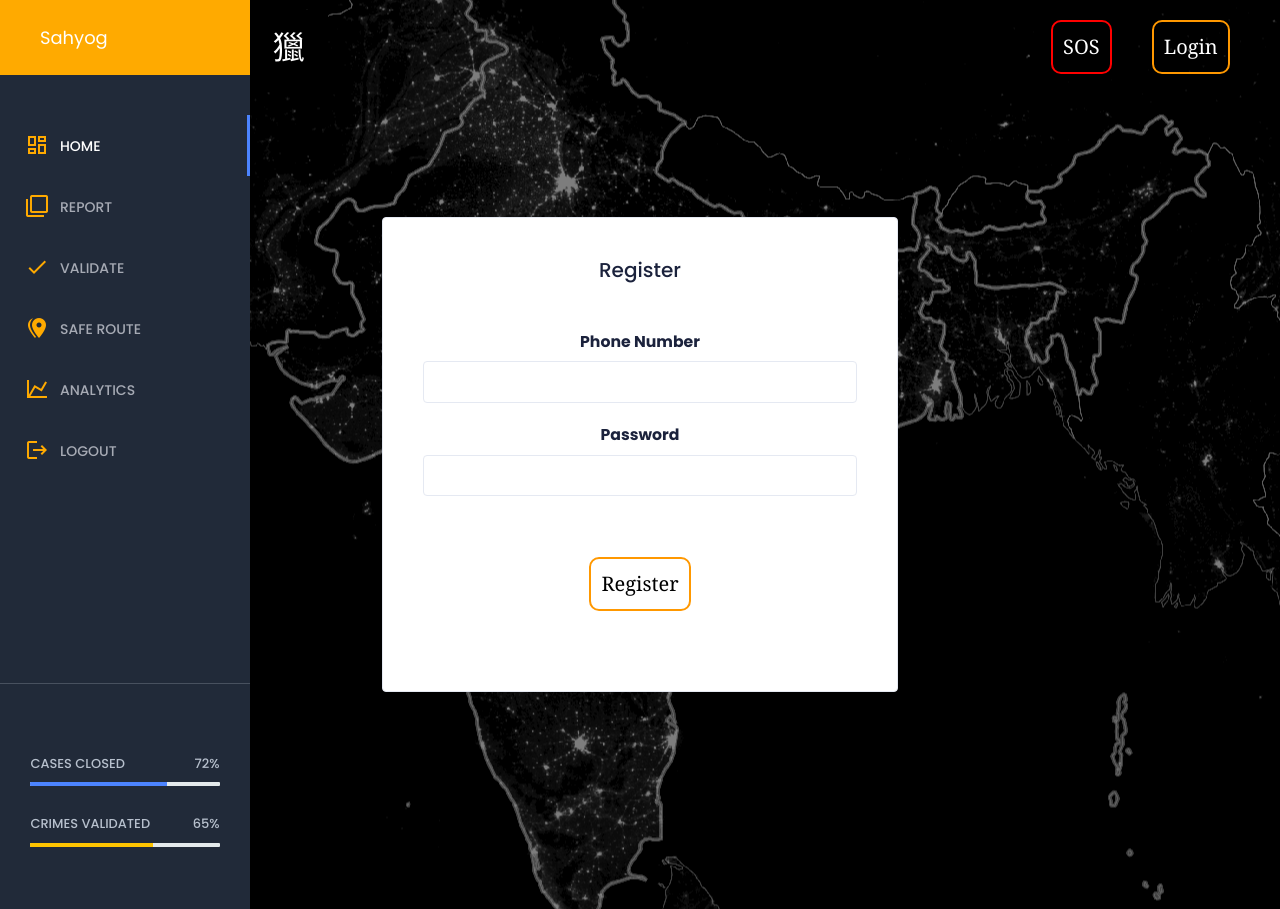
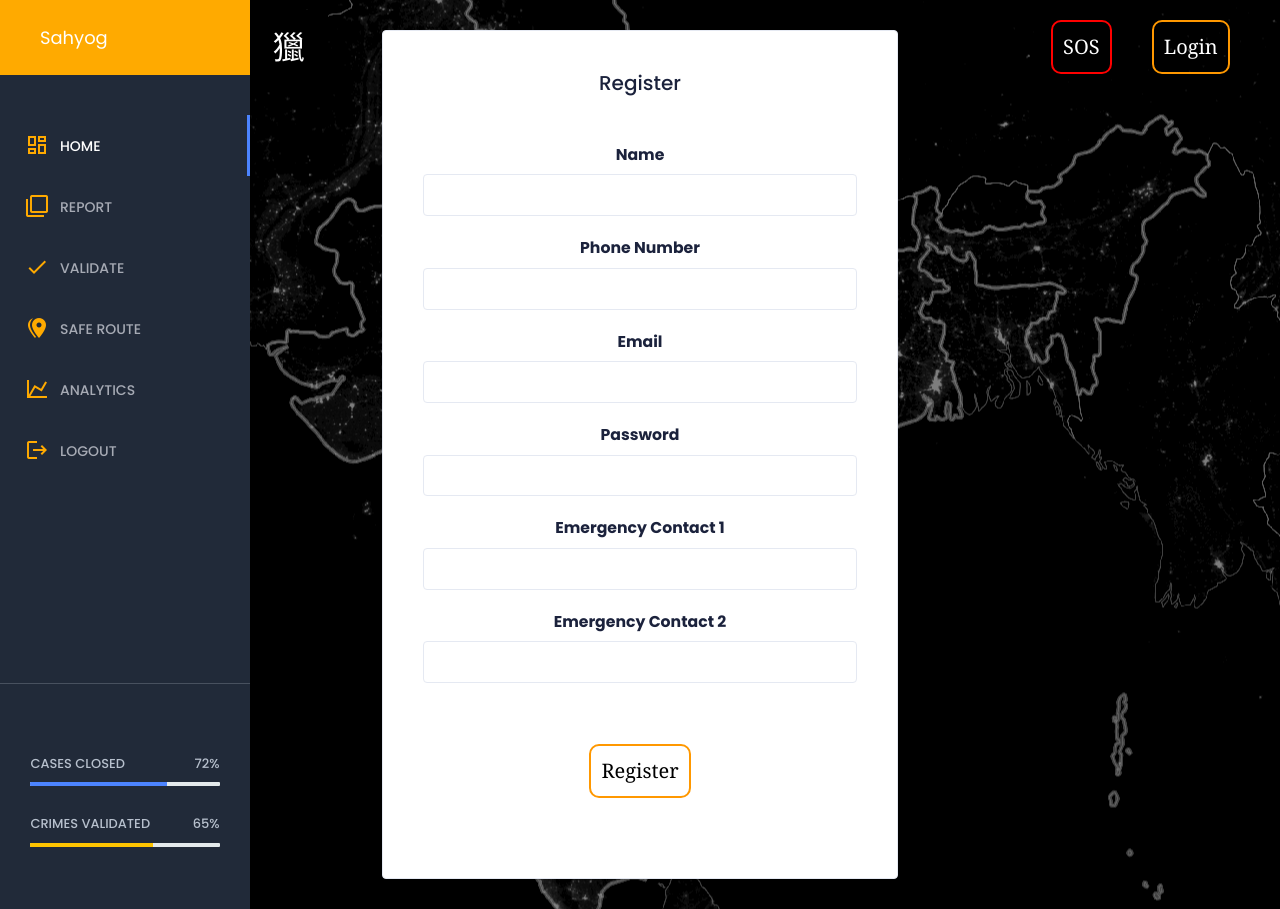
Before and after one commit to rahulmistry33/SahyogV-01, a Django app: page /sahyog/register/ in a window 1280 px wide. Run offline with Django 3.2, Linux system fonts and the light colour scheme; some libraries are stand-ins or nearby versions.

Commit message:
email,name added

```diff
--- a/Users/views.py
+++ b/Users/views.py
@@ -26,11 +26,19 @@ validateDB = db.Validate
 class RegisterForm(forms.ModelForm):
     phone_number = forms.CharField(required=True, max_length=13,widget=forms.TextInput(attrs={'class': "form-control"}))
     password1 = forms.CharField(required=True, widget=forms.TextInput(attrs={'class': "form-control"}))
+    name = forms.CharField(required=True, max_length=13,widget=forms.TextInput(attrs={'class': "form-control"}))
+    email = forms.EmailField(required=True, max_length=30,widget=forms.TextInput(attrs={'class': "form-control"}))
+    emergency_contact_1 = forms.CharField(required=True, max_length=13,widget=forms.TextInput(attrs={'class': "form-control"}))
+    emergency_contact_2 = forms.CharField(required=True, max_length=13,widget=forms.TextInput(attrs={'class': "form-control"}))
     class Meta:
         model = User
         fields = (
             'phone_number',
             'password1',
+            'name',
+            'email',
+            'emergency_contact_1',
+            'emergency_contact_2',
 
         )
 
@@ -94,20 +102,20 @@ def getstart(request):
 
 def index(request,username=None):
     if request.session.has_key('username'):
-         return render(request, 'UserViews/newindex.html',{"username":request.session["username"]})
+         return render(request, 'UserViews/newindex.html',{"username":request.session["name"]})
     else:
         return render(request, 'UserViews/newindex.html',{"username":None})
 
 
 def safey(request):
     if request.session.has_key('username'):
-        return render(request, 'UserViews/safey.html',{"username":request.session["username"]})
+        return render(request, 'UserViews/safey.html',{"username":request.session["name"]})
     else:
         return render(request, 'UserViews/safey.html',{"username":None})
 
 def report(request):
     if request.session.has_key('username'):
-        return render(request, 'UserViews/report.html',{"username":request.session["username"]})
+        return render(request, 'UserViews/report.html',{"username":request.session["name"]})
     else:
         return redirect(index,None)
 
@@ -122,19 +130,19 @@ def register(request):
             user = {
                 # "username": form.cleaned_data["username"],
                 # "fname": form.cleaned_data["first_name"],
-                # "lname": form.cleaned_data["last_name"],
-                # "email": form.cleaned_data["email"],
+                "name": form.cleaned_data["name"],
+                "email": form.cleaned_data["email"],
                 "password": form.cleaned_data["password1"],
                 "phone": '+91'+ form.cleaned_data["phone_number"],
                 # "home": form.cleaned_data["home_address"],
                 # "work": form.cleaned_data["work_address"],
-                # "ec1": '+91'+ form.cleaned_data["emergency_contact_1"],
-                # "ec2": '+91'+ form.cleaned_data["emergency_contact_2"]
+                "ec1": '+91'+ form.cleaned_data["emergency_contact_1"],
+                "ec2": '+91'+ form.cleaned_data["emergency_contact_2"]
             }
             return redirect(validateOTP, json.dumps(user))
     else:
         if request.session.has_key('username'):
-            return index(request,request.session['username'])
+            return index(request,request.session['name'])
         form = RegisterForm()
     return render(request, 'UserViews/register.html', {"form": form})
 
@@ -147,9 +155,11 @@ def validateOTP(request, user):
         if otp == request.session["otp"]:
             userDB.insert_one(userObj)
             request.session['username'] = userObj["phone"]
-            # request.session['ec1'] = userObj["ec1"]
-            # request.session['ec2'] = userObj["ec2"]
-            return redirect(index, request.session["username"])
+            request.session['name'] = userObj["name"]
+            request.session['email'] = userObj["email"]
+            request.session['ec1'] = userObj["ec1"]
+            request.session['ec2'] = userObj["ec2"]
+            return redirect(index, request.session["name"])
 
     request.session["otp"] = OTPGenerator()
     msg = 'Your OTP is '+request.session['otp']
@@ -159,7 +169,7 @@ def validateOTP(request, user):
 # @describe: Existing user login
 def login(request):
     if request.session.has_key('username'):
-        return redirect(index, {"username": request.session['username']})
+        return redirect(index, {"username": request.session['name']})
     else:
         if request.method=="POST":
             form = LoginForm(request.POST)
@@ -172,10 +182,12 @@ def login(request):
                     print("userpass: "+user["password"]+" formpass: "+form.cleaned_data["password"])
                     if user["password"] == form.cleaned_data["password"]:
                         request.session["username"] = username
-                        # request.session["ec1"] = user["ec1"]
-                        # request.session["ec2"] = user["ec2"]
+                        request.session['name'] = user["name"]
+                        request.session['email'] = user["email"]
+                        request.session["ec1"] = user["ec1"]
+                        request.session["ec2"] = user["ec2"]
                         print("validdd")
-                        return redirect(index,username)
+                        return redirect(index,request.session['name'])
                 # except:
                 #     return redirect(register)
             else:
@@ -224,7 +236,7 @@ def reportCrime(request):
 def analytics(request):
     locations = list(locationDB.find({"severity": "2"}))
     if request.session.has_key('username'):
-        return render(request, 'UserViews/analytics.html', {"total_crimes": len(locations), "username": request.session['username']})
+        return render(request, 'UserViews/analytics.html', {"total_crimes": len(locations), "username": request.session['name']})
     else:
         return render(request, 'UserViews/analytics.html', {"total_crimes": len(locations)})
 
@@ -242,7 +254,7 @@ def SSE(request):
 
 def validate(request):
     if request.session.has_key('username'):
-        return render(request, 'UserViews/validate.html',{"username":request.session["username"]})
+        return render(request, 'UserViews/validate.html',{"username":request.session["name"]})
     else:
         return redirect(index,None)
 
@@ -257,10 +269,10 @@ def validateCrime(request):
             data = userDB.find({'username' :username})
             count = 0
 
-            # for items in data:
-                # fname = items['fname']
+            for items in data:
+                name = items['name']
                 # lname = items['lname']
-                # email = items['email']
+                email = items['email']
                 # phone = items['phone']
 
                 # count = items['count']
@@ -309,9 +321,9 @@ def validateCrime(request):
             # for count in counts:
             #     count = count +1
 
-            validation = {"username" : username,"location":location}
+            # validation = {"username" : username,"location":location}
 
-            # validation = {"username" : username,"fname":fname,"lname":lname,"email":email,"phone":phone,"location":location}
+            validation = {"username" : username,"name":name,"email":email,"location":location}
 
             validateDB.insert_one(validation)
             return HttpResponse(json.dumps({'status':'You have successfully validated this crime.'}),content_type='application/json')
--- a/templates/UserViews/register.html
+++ b/templates/UserViews/register.html
@@ -266,12 +266,28 @@
 								  <form method="POST" class="form-group">
 									{% csrf_token %}
 									<div class="form-group">
+										<label for="id_username">Name</label>
+										{{form.name}}
+									</div>
+									<div class="form-group">
 										<label for="id_username">Phone Number</label>
 										{{form.phone_number}}
 									</div>
 									<div class="form-group">
+										<label for="id_username">Email</label>
+										{{form.email}}
+									</div>
+									<div class="form-group">
 										<label for="id_password">Password</label>
 										{{form.password1}}
+									</div>
+									<div class="form-group">
+										<label for="id_password">Emergency Contact 1</label>
+										{{form.emergency_contact_1}}
+									</div>
+									<div class="form-group">
+										<label for="id_password">Emergency Contact 2</label>
+										{{form.emergency_contact_2}}
 									</div>
 									<br>
 									<button type="submit" class="btn btn-dark"
```
